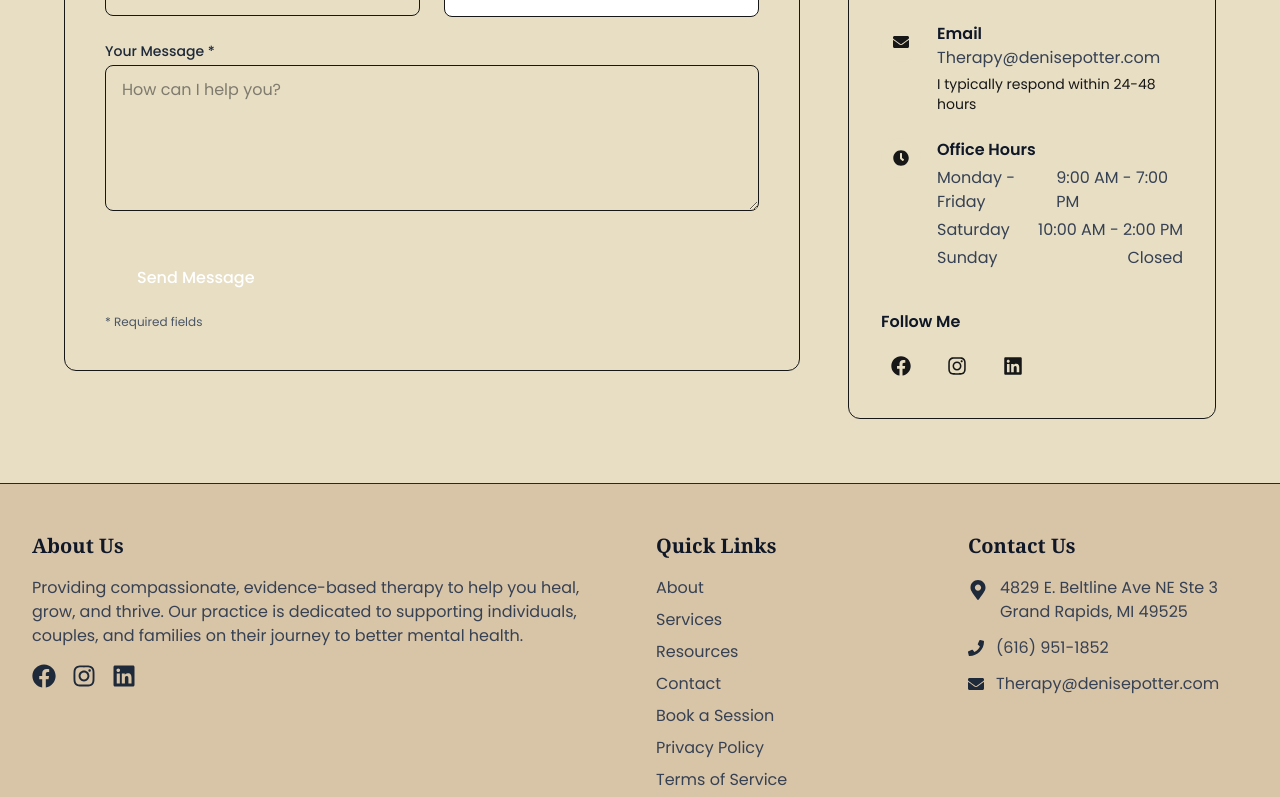
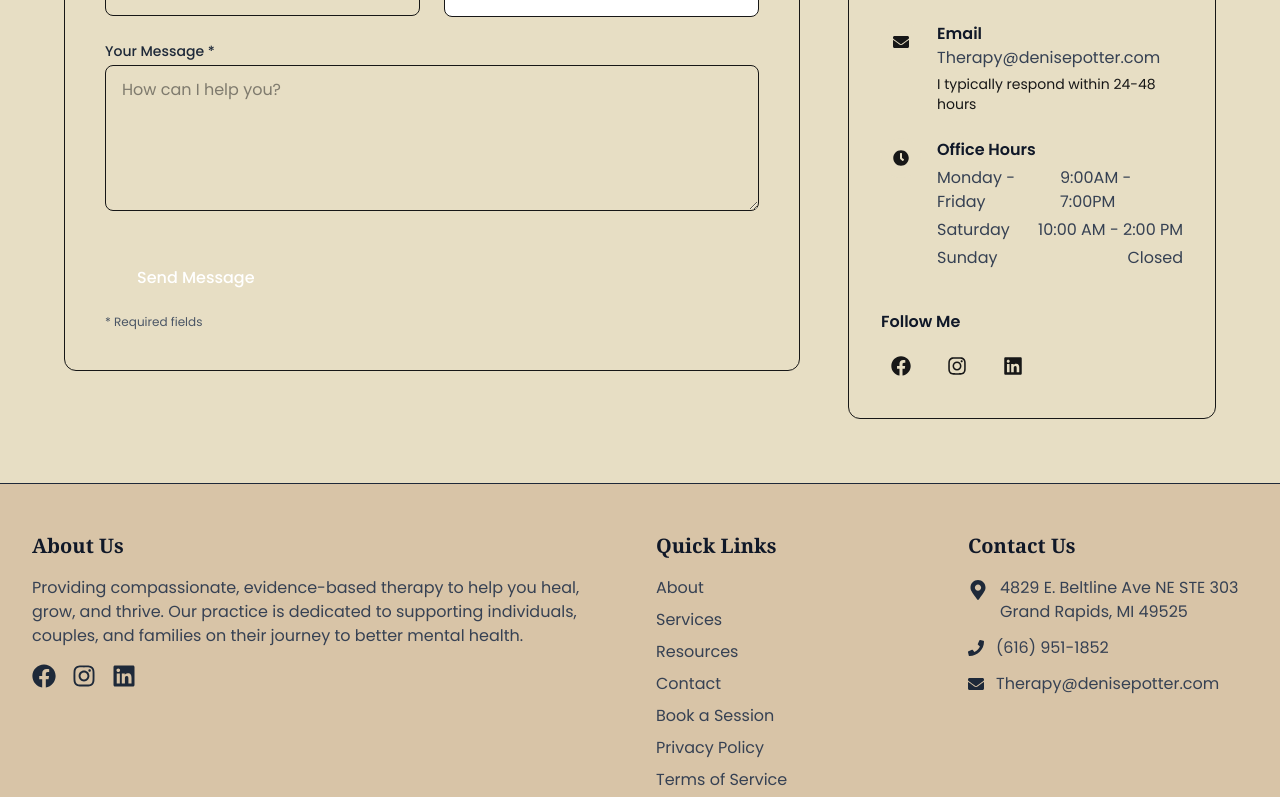
Before and after one commit to Dyligentlydone/Denise, a Next.js app: page /contact in a window 1280 px wide. Shown: the part 793-1590 px from the top of the page. Built offline with nearby package versions, Linux system fonts and the light colour scheme.

Commit message:
Update office suite number from Ste 3 to STE 303 in contact page and footer

```diff
--- a/src/app/contact/page.tsx
+++ b/src/app/contact/page.tsx
@@ -242,7 +242,7 @@ export default function ContactPage() {
                       <div className="ml-4">
                         <h4 className="text-base font-semibold text-gray-900">Office Location</h4>
                         <p className="mt-1 text-gray-700">
-                          4829 E. Beltline Ave NE Ste 3<br />
+                          4829 E. Beltline Ave NE STE 303<br />
                           Grand Rapids, MI 49525
                         </p>
                         <a
@@ -296,7 +296,7 @@ export default function ContactPage() {
                         <ul className="mt-1 space-y-1 text-gray-700">
                           <li className="flex justify-between">
                             <span>Monday - Friday</span>
-                            <span>9:00 AM - 7:00 PM</span>
+                            <span>9:00AM - 7:00PM</span>
                           </li>
                           <li className="flex justify-between">
                             <span>Saturday</span>
--- a/src/components/Footer.tsx
+++ b/src/components/Footer.tsx
@@ -52,7 +52,7 @@ export default function Footer() {
               <div className="flex items-start mb-3">
                 <FaMapMarkerAlt className="h-5 w-5 text-sage-600 mt-1 mr-3 flex-shrink-0" />
                 <div>
-                  <p className="text-gray-700">4829 E. Beltline Ave NE Ste 3</p>
+                  <p className="text-gray-700">4829 E. Beltline Ave NE STE 303</p>
                   <p className="text-gray-700">Grand Rapids, MI 49525</p>
                 </div>
               </div>
```
